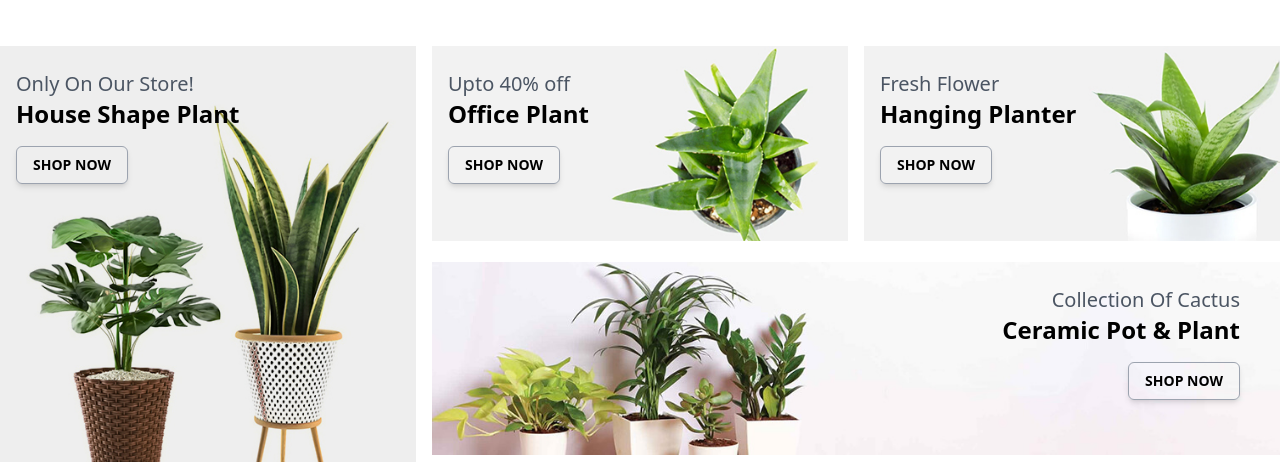
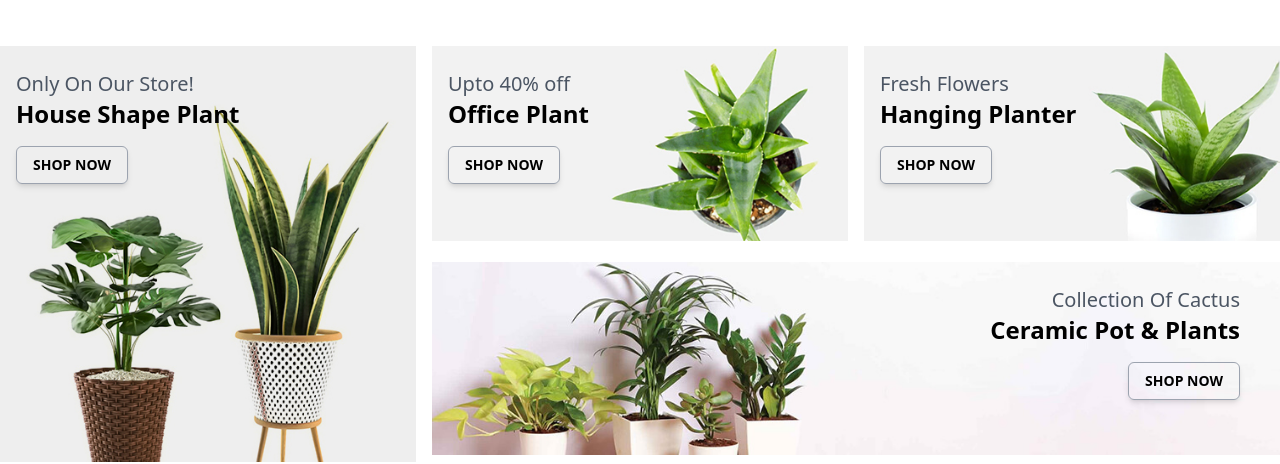
Before and after one commit to yeasinmiah1272001/Tree-Plantation, a Next.js app: page / in a window 1280 px wide. Shown: the part 2065-2529 px from the top of the page. Built offline with nearby package versions, Linux system fonts and the light colour scheme.

Commit message:
development

```diff
--- a/src/components/HouseShapePlant.tsx
+++ b/src/components/HouseShapePlant.tsx
@@ -50,7 +50,7 @@ const HouseShapePlant = () => {
             alt="image"
           />
           <div className="absolute top-6 left-4">
-            <h3 className="text-gray-600 text-xl font-medium">Fresh Flower</h3>
+            <h3 className="text-gray-600 text-xl font-medium">Fresh Flowers</h3>
             <h1 className="text-black text-2xl font-bold">Hanging Planter</h1>
             <button className="mt-4 px-4 py-2 border border-gray-400 bg-transparent hover:bg-green-500 text-black text-sm font-semibold rounded-md shadow-md transition duration-300">
               SHOP NOW
@@ -70,7 +70,7 @@ const HouseShapePlant = () => {
               Collection Of Cactus
             </h3>
             <h1 className="text-black text-2xl font-bold">
-              Ceramic Pot & Plant
+              Ceramic Pot & Plants
             </h1>
             <button className="mt-4 px-4 py-2 border border-gray-400 bg-transparent hover:bg-green-500 text-black text-sm font-semibold rounded-md shadow-md transition duration-300">
               SHOP NOW
```
